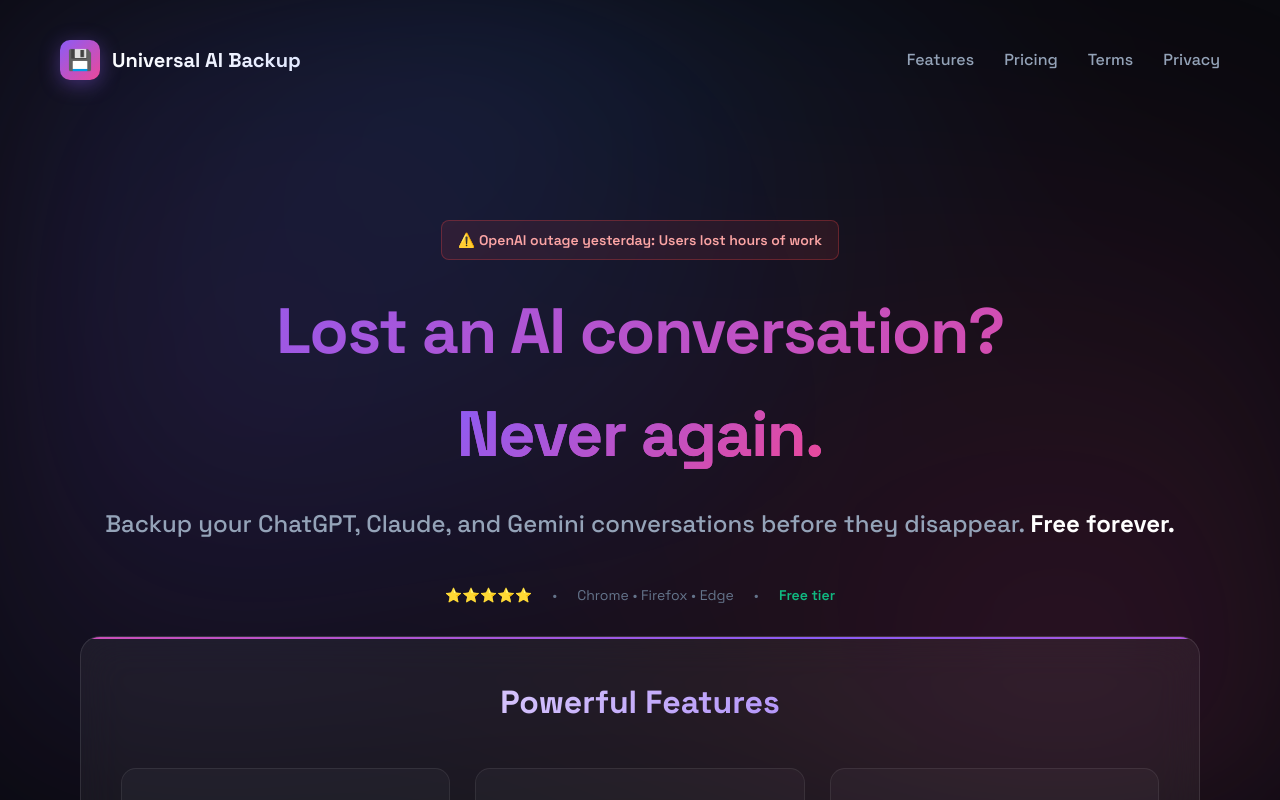
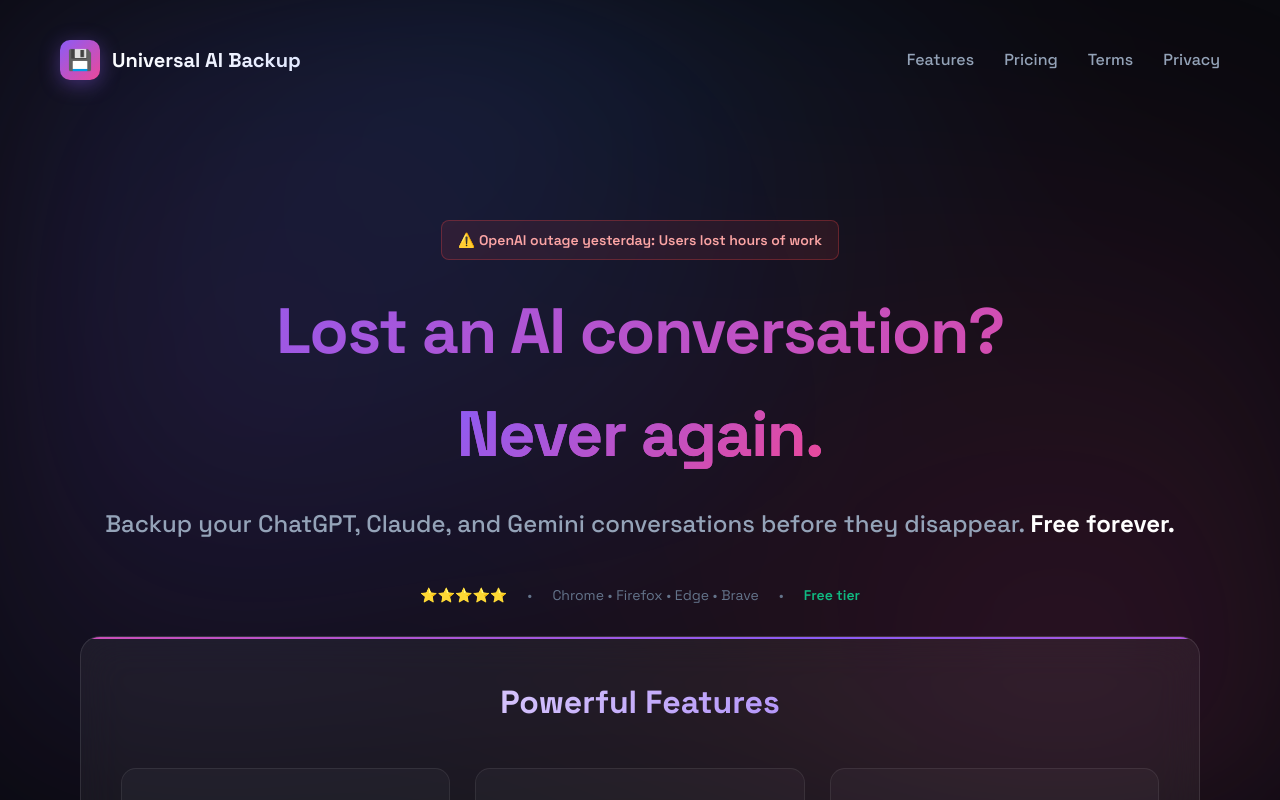
Before and after one commit to strabo231/universal-ai-backup-website, a plain HTML site: page index.html in a window 1280 px wide. Shown: the top 800 px of the page. Drawn offline with Linux system fonts and the light colour scheme.

```diff
--- a/index.html
+++ b/index.html
@@ -695,7 +695,7 @@
             ">
                 <span>⭐⭐⭐⭐⭐</span>
                 <span>•</span>
-                <span>Chrome • Firefox • Edge</span>
+                <span>Chrome • Firefox • Edge • Brave</span>
                 <span>•</span>
                 <span style="color: var(--success); font-weight: 600;">Free tier</span>
             </div>
```
